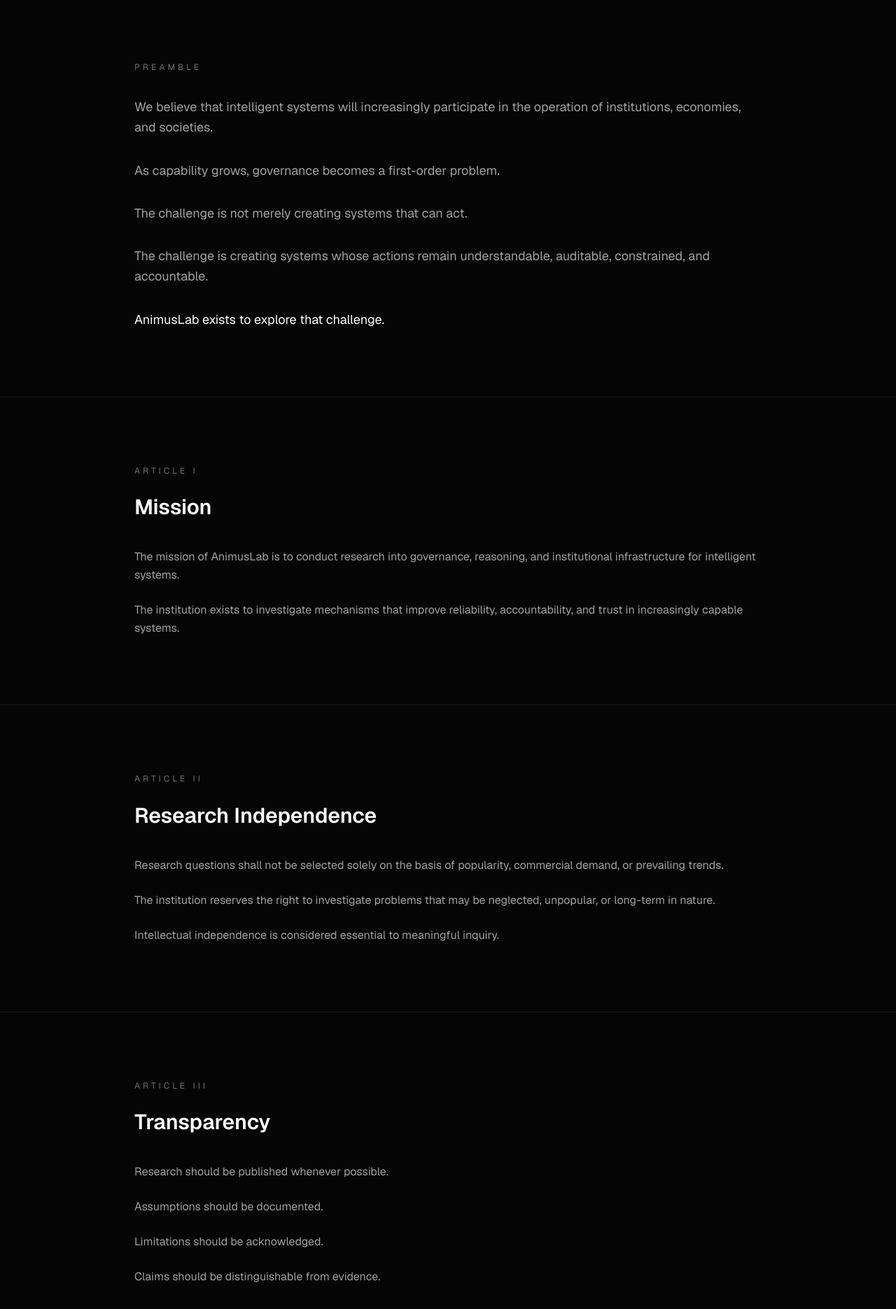
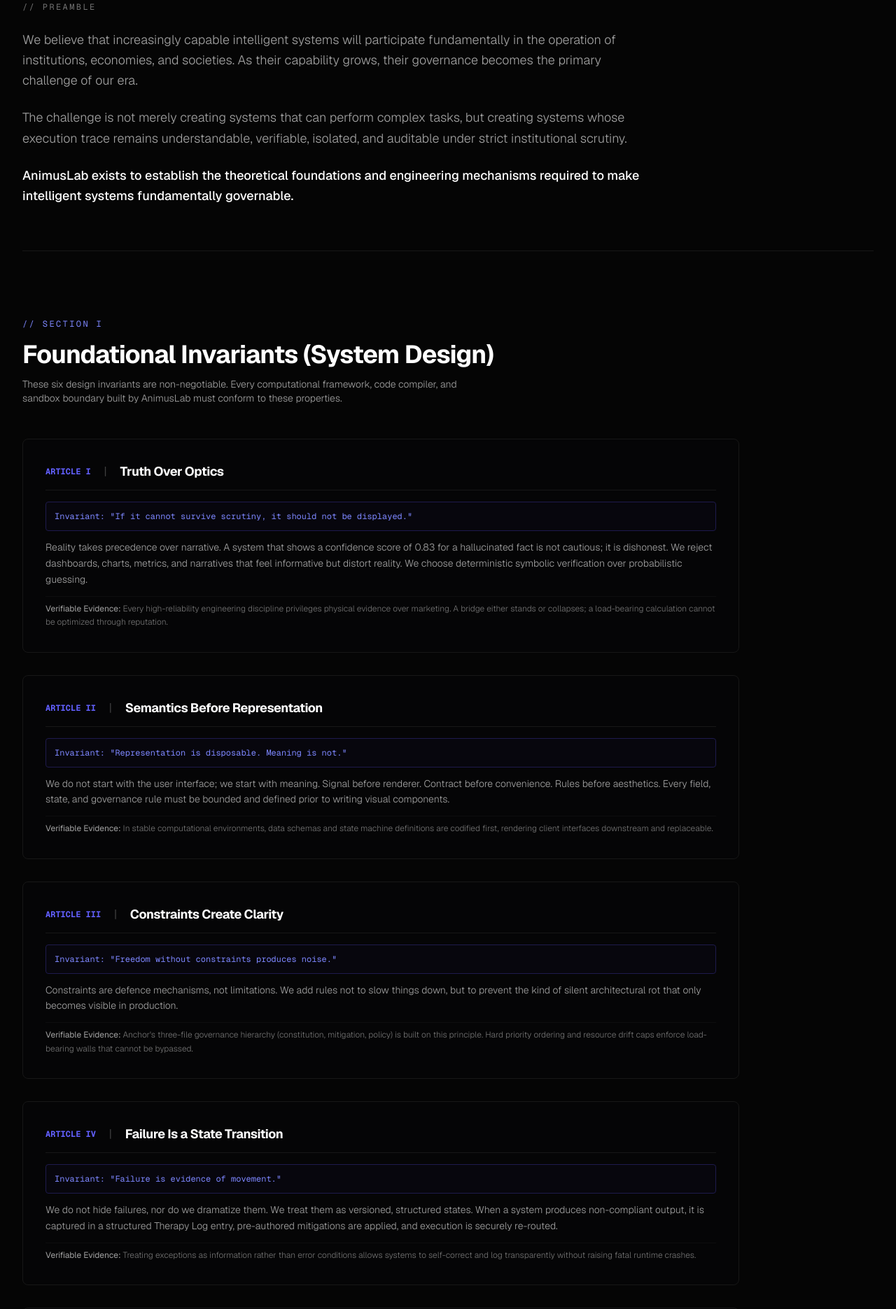
Before and after one commit to AnimusLab/animus-manifesto, a Next.js app: page /constitution in a window 1280 px wide. Shown: the part 580-2451 px from the top of the page at 70% size. Built offline with nearby package versions, Linux system fonts and the light colour scheme.

Commit message:
feat: align constitution and home page to the six foundational invariants and institutional invariants

```diff
--- a/app/constitution/page.tsx
+++ b/app/constitution/page.tsx
@@ -2,293 +2,211 @@
 import Footer from "../components/Footer";
 
 export default function ConstitutionPage() {
+  const foundationalInvariants = [
+    {
+      num: "I",
+      name: "Truth Over Optics",
+      invariant: "If it cannot survive scrutiny, it should not be displayed.",
+      desc: "Reality takes precedence over narrative. A system that shows a confidence score of 0.83 for a hallucinated fact is not cautious; it is dishonest. We reject dashboards, charts, metrics, and narratives that feel informative but distort reality. We choose deterministic symbolic verification over probabilistic guessing.",
+      evidence: "Every high-reliability engineering discipline privileges physical evidence over marketing. A bridge either stands or collapses; a load-bearing calculation cannot be optimized through reputation."
+    },
+    {
+      num: "II",
+      name: "Semantics Before Representation",
+      invariant: "Representation is disposable. Meaning is not.",
+      desc: "We do not start with the user interface; we start with meaning. Signal before renderer. Contract before convenience. Rules before aesthetics. Every field, state, and governance rule must be bounded and defined prior to writing visual components.",
+      evidence: "In stable computational environments, data schemas and state machine definitions are codified first, rendering client interfaces downstream and replaceable."
+    },
+    {
+      num: "III",
+      name: "Constraints Create Clarity",
+      invariant: "Freedom without constraints produces noise.",
+      desc: "Constraints are defence mechanisms, not limitations. We add rules not to slow things down, but to prevent the kind of silent architectural rot that only becomes visible in production.",
+      evidence: "Anchor's three-file governance hierarchy (constitution, mitigation, policy) is built on this principle. Hard priority ordering and resource drift caps enforce load-bearing walls that cannot be bypassed."
+    },
+    {
+      num: "IV",
+      name: "Failure Is a State Transition",
+      invariant: "Failure is evidence of movement.",
+      desc: "We do not hide failures, nor do we dramatize them. We treat them as versioned, structured states. When a system produces non-compliant output, it is captured in a structured Therapy Log entry, pre-authored mitigations are applied, and execution is securely re-routed.",
+      evidence: "Treating exceptions as information rather than error conditions allows systems to self-correct and log transparently without raising fatal runtime crashes."
+    },
+    {
+      num: "V",
+      name: "Domain-Agnostic by Default",
+      invariant: "If a concept only works in one domain, it is not fundamental enough.",
+      desc: "Cognitive, reasoning, and containment architectures must be designed to work universally. Whether processing financial trades, codebase refactors, cybersecurity telemetry, or personal workspace automation, the underlying reasoning architecture remains unchanged.",
+      evidence: "A truly fundamental reasoning block resolves states across varying domains using the exact same underlying symbolic rules, rather than relying on domain-specific fine-tuning."
+    },
+    {
+      num: "VI",
+      name: "Rebuild If the Foundation Is Wrong",
+      invariant: "Adoption is optional. Integrity is not.",
+      desc: "We prioritize structural integrity over path-dependency. If the core assumptions, protocols, or schemas of a system are proved flawed, we dismantle and rebuild from the ground up rather than patching over fundamental structural vulnerabilities.",
+      evidence: "Durable computing systems and protocols survive because their base layers are structurally clean and uncompromising, even if it requires complete, clean-slate rewrites."
+    }
+  ];
+
+  const institutionalInvariants = [
+    {
+      num: "1",
+      name: "Truth Over Optics",
+      principle: "Reality takes precedence over narrative. If the evidence contradicts the story, the story changes. Not the evidence.",
+      reason: "Organizations eventually become trapped when they optimize for appearance instead of reality. In science, a theory survives only until evidence disproves it. In aviation, incident reports exist to expose reality, not protect reputation. High-reliability systems must privilege truth over optics."
+    },
+    {
+      num: "2",
+      name: "Governance Before Capability",
+      principle: "Increasing power without increasing control is dangerous. Capability and governance must scale together.",
+      reason: "History repeatedly shows that systems become unstable when power grows faster than oversight. Financial markets without regulation produce systemic crises; software systems without operational controls create catastrophic outages. Anchor asks: why wait until afterward?"
+    },
+    {
+      num: "3",
+      name: "Evidence Over Authority",
+      principle: "Claims derive legitimacy from evidence. Not titles. Not status. Not hierarchy.",
+      reason: "A correct argument remains correct regardless of who presents it; a false argument remains false regardless of prestige. Peer review, mathematical proofs, and open-source validation exist because authority alone is insufficient."
+    },
+    {
+      num: "4",
+      name: "Long-Term Thinking Over Short-Term Attention",
+      principle: "Important questions often require years. Not weeks.",
+      reason: "Many foundational ideas appear irrational or unprofitable in the short term. Internet infrastructure, operating systems, and public-key cryptography all required decades of research and development before widespread adoption. Civilizations are built by institutions willing to think beyond current cycles."
+    },
+    {
+      num: "5",
+      name: "Systems Over Personalities",
+      principle: "Institutions should survive individual participants.",
+      reason: "If an organization depends entirely on a founder, it is a personal project rather than a durable institution. We transfer knowledge, authority, and principles into structures, schemas, and public protocols rather than centering them on individuals."
+    },
+    {
+      num: "6",
+      name: "Publish What You Learn",
+      principle: "Knowledge gains value when it becomes part of the commons.",
+      reason: "Research that remains private cannot be challenged, improved, or extended. Publication creates criticism, replication, improvement, and civilizational progress. We share what we learn through papers, standards, and open-source implementations."
+    }
+  ];
+
   return (
     <div className="min-h-screen bg-[#050505] text-[#e5e5e5] flex flex-col">
       <Header />
 
-      <main className="flex-1">
-
+      <main className="flex-1 max-w-[1600px] mx-auto w-full px-8 py-24">
         {/* HERO */}
-
-        <section className="px-6 md:px-12 py-32 border-b border-neutral-900">
-          <div className="max-w-5xl mx-auto">
-
-            <p className="text-sm uppercase tracking-[0.25em] text-neutral-500 mb-6">
-              Constitution
+        <section className="mb-20 border-b border-neutral-900 pb-16">
+          <p className="text-xs uppercase tracking-[0.25em] text-neutral-500 mb-6">
+            Institutional Charter
           </p>
 
-            <h1 className="text-5xl md:text-7xl font-semibold text-white leading-tight">
+          <h1 className="text-5xl md:text-7xl font-bold text-white tracking-tight leading-tight">
             Constitution of AnimusLab
           </h1>
 
-            <p className="mt-10 max-w-3xl text-lg text-neutral-400 leading-relaxed">
-              This document defines the mission,
-              principles, and governance philosophy
-              of AnimusLab. It serves as the foundational
-              charter for the institution and its programs.
+          <p className="mt-8 max-w-3xl text-lg md:text-xl text-neutral-400 font-light leading-relaxed">
+            This document defines the core invariants, operational principles, and governance philosophy of AnimusLab. It serves as the foundational charter for the institution, its research, and its active programs.
+          </p>
+        </section>
+
+        {/* PREAMBLE */}
+        <section className="mb-24 border-b border-neutral-900 pb-16">
+          <p className="text-xs font-mono uppercase tracking-[0.2em] text-neutral-500 mb-6">
+            // Preamble
           </p>
 
+          <div className="space-y-6 text-base md:text-lg text-neutral-400 font-light leading-relaxed max-w-4xl">
+            <p>
+              We believe that increasingly capable intelligent systems will participate fundamentally in the operation of institutions, economies, and societies. As their capability grows, their governance becomes the primary challenge of our era.
+            </p>
+            <p>
+              The challenge is not merely creating systems that can perform complex tasks, but creating systems whose execution trace remains understandable, verifiable, isolated, and auditable under strict institutional scrutiny.
+            </p>
+            <p className="text-white font-medium">
+              AnimusLab exists to establish the theoretical foundations and engineering mechanisms required to make intelligent systems fundamentally governable.
+            </p>
           </div>
         </section>
 
-        {/* PREAMBLE */}
-
-        <section className="px-6 md:px-12 py-24 border-b border-neutral-900">
-          <div className="max-w-4xl mx-auto">
-
-            <p className="institution-label mb-8">
-              PREAMBLE
+        {/* SECTION 1: FOUNDATIONAL INVARIANTS */}
+        <section className="mb-24 border-b border-neutral-900 pb-16">
+          <div className="mb-12">
+            <p className="text-xs font-mono uppercase tracking-[0.2em] text-indigo-400 mb-4">
+              // Section I
             </p>
-
-            <div className="space-y-8 text-lg text-neutral-400 leading-relaxed">
-
-              <p>
-                We believe that intelligent systems
-                will increasingly participate in the
-                operation of institutions, economies,
-                and societies.
+            <h2 className="text-3xl md:text-4xl font-bold text-white tracking-tight">
+              Foundational Invariants (System Design)
+            </h2>
+            <p className="text-neutral-400 text-sm mt-3 font-light max-w-2xl">
+              These six design invariants are non-negotiable. Every computational framework, code compiler, and sandbox boundary built by AnimusLab must conform to these properties.
             </p>
-
-              <p>
-                As capability grows, governance becomes
-                a first-order problem.
-              </p>
-
-              <p>
-                The challenge is not merely creating
-                systems that can act.
-              </p>
-
-              <p>
-                The challenge is creating systems whose
-                actions remain understandable, auditable,
-                constrained, and accountable.
-              </p>
-
-              <p className="text-white">
-                AnimusLab exists to explore that challenge.
-              </p>
-
           </div>
 
+          <div className="grid grid-cols-1 gap-8 max-w-5xl">
+            {foundationalInvariants.map((inv) => (
+              <div key={inv.num} className="border border-neutral-900 bg-[#07070a]/30 p-8 rounded-lg space-y-4">
+                <div className="flex items-center gap-4 border-b border-neutral-900 pb-3">
+                  <span className="text-xs font-mono text-indigo-500 font-bold">ARTICLE {inv.num}</span>
+                  <span className="text-neutral-700 font-mono">|</span>
+                  <h3 className="text-lg font-bold text-white tracking-tight">{inv.name}</h3>
+                </div>
+
+                <div className="space-y-3">
+                  <div className="p-3 bg-indigo-950/10 border border-indigo-950 text-indigo-400 font-mono text-xs rounded">
+                    Invariant: "{inv.invariant}"
+                  </div>
+                  <p className="text-sm text-neutral-400 leading-relaxed font-light">
+                    {inv.desc}
+                  </p>
+                  <div className="text-xs text-neutral-500 leading-relaxed font-light border-t border-neutral-900/50 pt-2 mt-2">
+                    <strong className="text-neutral-400">Verifiable Evidence:</strong> {inv.evidence}
+                  </div>
+                </div>
+              </div>
+            ))}
           </div>
         </section>
 
-        {/* ARTICLE I */}
-
-        <section className="px-6 md:px-12 py-24 border-b border-neutral-900">
-          <div className="max-w-4xl mx-auto">
-
-            <p className="institution-label mb-6">
-              ARTICLE I
+        {/* SECTION 2: INSTITUTIONAL INVARIANTS */}
+        <section className="mb-24 pb-16">
+          <div className="mb-12">
+            <p className="text-xs font-mono uppercase tracking-[0.2em] text-indigo-400 mb-4">
+              // Section II
             </p>
-
-            <h2 className="text-3xl font-semibold text-white mb-10">
-              Mission
+            <h2 className="text-3xl md:text-4xl font-bold text-white tracking-tight">
+              Institutional Invariants (Philosophy)
             </h2>
-
-            <div className="space-y-6 text-neutral-400 leading-relaxed">
-
-              <p>
-                The mission of AnimusLab is to conduct
-                research into governance, reasoning,
-                and institutional infrastructure for
-                intelligent systems.
+            <p className="text-neutral-400 text-sm mt-3 font-light max-w-2xl">
+              These six core principles govern AnimusLab as a research organization. They guide our research selection, peer evaluation, operational culture, and public commons commitments.
             </p>
-
-              <p>
-                The institution exists to investigate
-                mechanisms that improve reliability,
-                accountability, and trust in increasingly
-                capable systems.
-              </p>
-
           </div>
 
+          <div className="grid grid-cols-1 gap-8 max-w-5xl">
+            {institutionalInvariants.map((princ) => (
+              <div key={princ.num} className="border border-neutral-900 bg-[#07070a]/30 p-8 rounded-lg space-y-4">
+                <div className="flex items-center gap-4 border-b border-neutral-900 pb-3">
+                  <span className="text-xs font-mono text-indigo-500 font-bold">PRINCIPLE {princ.num}</span>
+                  <span className="text-neutral-700 font-mono">|</span>
+                  <h3 className="text-lg font-bold text-white tracking-tight">{princ.name}</h3>
+                </div>
+
+                <div className="space-y-3">
+                  <p className="text-sm text-white font-medium leading-relaxed">
+                    {princ.principle}
+                  </p>
+                  <p className="text-sm text-neutral-400 leading-relaxed font-light">
+                    {princ.reason}
+                  </p>
+                </div>
+              </div>
+            ))}
           </div>
         </section>
 
-        {/* ARTICLE II */}
-
-        <section className="px-6 md:px-12 py-24 border-b border-neutral-900">
-          <div className="max-w-4xl mx-auto">
-
-            <p className="institution-label mb-6">
-              ARTICLE II
+        {/* CORE SUMMARY STATEMENTS */}
+        <section className="p-8 border border-neutral-900 bg-[#07080c]/30 rounded-lg max-w-5xl text-center">
+          <p className="text-xs font-mono text-neutral-500 uppercase tracking-widest mb-4">// Invariant Core Thesis</p>
+          <p className="text-xl md:text-2xl text-white font-semibold leading-relaxed tracking-tight max-w-4xl mx-auto italic">
+            "Seek truth, govern power, demand evidence, think long-term, build institutions, and publish what you learn."
           </p>
-
-            <h2 className="text-3xl font-semibold text-white mb-10">
-              Research Independence
-            </h2>
-
-            <div className="space-y-6 text-neutral-400 leading-relaxed">
-
-              <p>
-                Research questions shall not be selected
-                solely on the basis of popularity,
-                commercial demand, or prevailing trends.
-              </p>
-
-              <p>
-                The institution reserves the right to
-                investigate problems that may be neglected,
-                unpopular, or long-term in nature.
-              </p>
-
-              <p>
-                Intellectual independence is considered
-                essential to meaningful inquiry.
-              </p>
-
-            </div>
-
-          </div>
         </section>
-
-        {/* ARTICLE III */}
-
-        <section className="px-6 md:px-12 py-24 border-b border-neutral-900">
-          <div className="max-w-4xl mx-auto">
-
-            <p className="institution-label mb-6">
-              ARTICLE III
-            </p>
-
-            <h2 className="text-3xl font-semibold text-white mb-10">
-              Transparency
-            </h2>
-
-            <div className="space-y-6 text-neutral-400 leading-relaxed">
-
-              <p>
-                Research should be published whenever
-                possible.
-              </p>
-
-              <p>
-                Assumptions should be documented.
-              </p>
-
-              <p>
-                Limitations should be acknowledged.
-              </p>
-
-              <p>
-                Claims should be distinguishable from
-                evidence.
-              </p>
-
-            </div>
-
-          </div>
-        </section>
-
-        {/* ARTICLE IV */}
-
-        <section className="px-6 md:px-12 py-24 border-b border-neutral-900">
-          <div className="max-w-4xl mx-auto">
-
-            <p className="institution-label mb-6">
-              ARTICLE IV
-            </p>
-
-            <h2 className="text-3xl font-semibold text-white mb-10">
-              Governance First
-            </h2>
-
-            <div className="space-y-6 text-neutral-400 leading-relaxed">
-
-              <p>
-                Capability and governance should develop
-                together.
-              </p>
-
-              <p>
-                Systems that cannot be governed cannot be
-                reliably integrated into institutions.
-              </p>
-
-              <p>
-                Governance is therefore treated as a
-                foundational component rather than a
-                secondary consideration.
-              </p>
-
-            </div>
-
-          </div>
-        </section>
-
-        {/* ARTICLE V */}
-
-        <section className="px-6 md:px-12 py-24 border-b border-neutral-900">
-          <div className="max-w-4xl mx-auto">
-
-            <p className="institution-label mb-6">
-              ARTICLE V
-            </p>
-
-            <h2 className="text-3xl font-semibold text-white mb-10">
-              Program Formation
-            </h2>
-
-            <div className="space-y-6 text-neutral-400 leading-relaxed">
-
-              <p>
-                Research programs may be established
-                when a problem domain requires sustained
-                investigation.
-              </p>
-
-              <p>
-                Programs should contribute to the broader
-                mission of governable intelligent systems.
-              </p>
-
-              <p>
-                Anchor, ANIMUS, and Shadow Watch are
-                examples of such programs.
-              </p>
-
-            </div>
-
-          </div>
-        </section>
-
-        {/* ARTICLE VI */}
-
-        <section className="px-6 md:px-12 py-24 border-b border-neutral-900">
-          <div className="max-w-4xl mx-auto">
-
-            <p className="institution-label mb-6">
-              ARTICLE VI
-            </p>
-
-            <h2 className="text-3xl font-semibold text-white mb-10">
-              Long-Term Objective
-            </h2>
-
-            <div className="space-y-6 text-neutral-400 leading-relaxed">
-
-              <p>
-                The long-term objective of AnimusLab is
-                to contribute to the development of
-                systems that are not only capable,
-                but governable.
-              </p>
-
-              <p>
-                Reliability, accountability, and
-                enforceable constraints are considered
-                essential properties of future intelligent
-                systems.
-              </p>
-
-            </div>
-
-          </div>
-        </section>
-
       </main>
 
       <Footer />
--- a/app/page.tsx
+++ b/app/page.tsx
@@ -124,7 +124,7 @@
 
             <div>
               <h2 className="text-3xl md:text-4xl font-semibold text-white">
-                Three Foundational Principles
+                Three Foundational Invariants
               </h2>
             </div>
 
@@ -169,7 +169,7 @@
               href="/constitution"
               className="inline-block text-white hover:text-neutral-400 transition-colors"
             >
-              View all six principles →
+              View all six invariants →
             </Link>
 
           </div>
```
Lines whose indentation alone changed are shown as unchanged.
